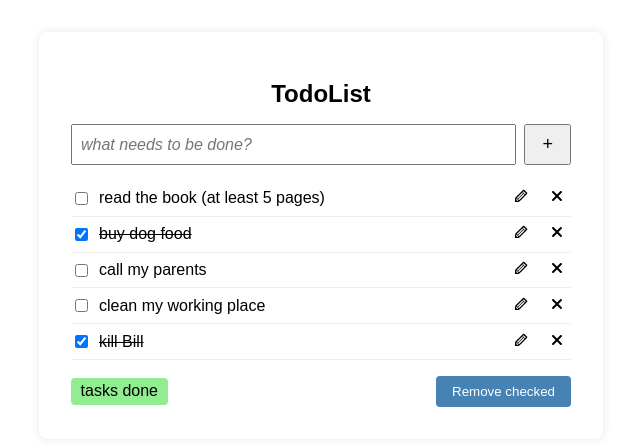
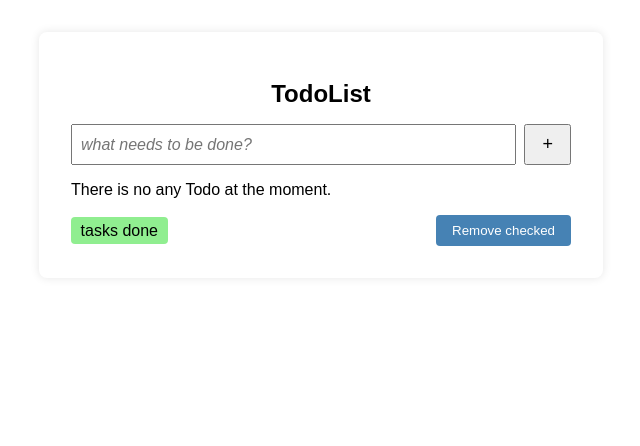
Before and after one commit to AtanasBondzhakov/todo-list, a React (Vite) app in the folder todo-list/: page / in a window 1280 px wide. Shown: the top 446 px of the page, without its empty margins (319-959 px from the left). Built offline with nearby package versions, Linux system fonts and the light colour scheme.

Commit message:
Add error message if empty new todo

```diff
--- a/todo-list/src/App.jsx
+++ b/todo-list/src/App.jsx
@@ -6,29 +6,27 @@ import AddTodo from "./components/AddTodo.jsx";
 import Progress from "./components/Progress.jsx";
 import EditModal from "./components/EditModal.jsx";
 
-const initialTodos = [
-    { id: 1, text: 'read the book (at least 5 pages)', isCompleted: false },
-    { id: 2, text: 'buy dog food', isCompleted: true },
-    { id: 3, text: 'call my parents', isCompleted: false },
-    { id: 4, text: 'clean my working place', isCompleted: false },
-    { id: 5, text: 'kill Bill', isCompleted: true }
-];
-
-
 function App() {
-    const [todos, setTodos] = useState(initialTodos);
+    const [todos, setTodos] = useState([]);
     const [editModalOpen, setEditModalOpen] = useState(false);
     const [editTodo, setEditTodo] = useState({});
+    const [addTodoError, setAddTodoError] = useState('');
 
-    const handleAddTodo = (todo) => {
+    const handleAddTodo = (text) => {
+        if (!text.trim()) {
+            return setAddTodoError('Please enter valid todo text.');
+        }
+
         setTodos(prevState => ([
             ...prevState,
             {
                 id: uuidV4(),
-                text: todo,
+                text: text.trim(),
                 isCompleted: false
             }
         ]));
+
+        setAddTodoError('');
     };
 
     const handleDeleteTodo = (todoId) => {
@@ -65,6 +63,8 @@ function App() {
 
                 <AddTodo onAdd={handleAddTodo} />
 
+                {addTodoError && <div style={{ color: 'red', textAlign: 'center', paddingTop: '1em'}}>{addTodoError}</div>}
+
                 <TodoList
                     todos={todos}
                     onDelete={handleDeleteTodo}
--- a/todo-list/src/components/TodoList.jsx
+++ b/todo-list/src/components/TodoList.jsx
@@ -6,9 +6,6 @@ export default function TodoList({
     onToggle,
     onEdit
 }) {
-
-    console.log(todos);
-
     return (
         <ul className='todoList'>
             {todos.length > 0
```
